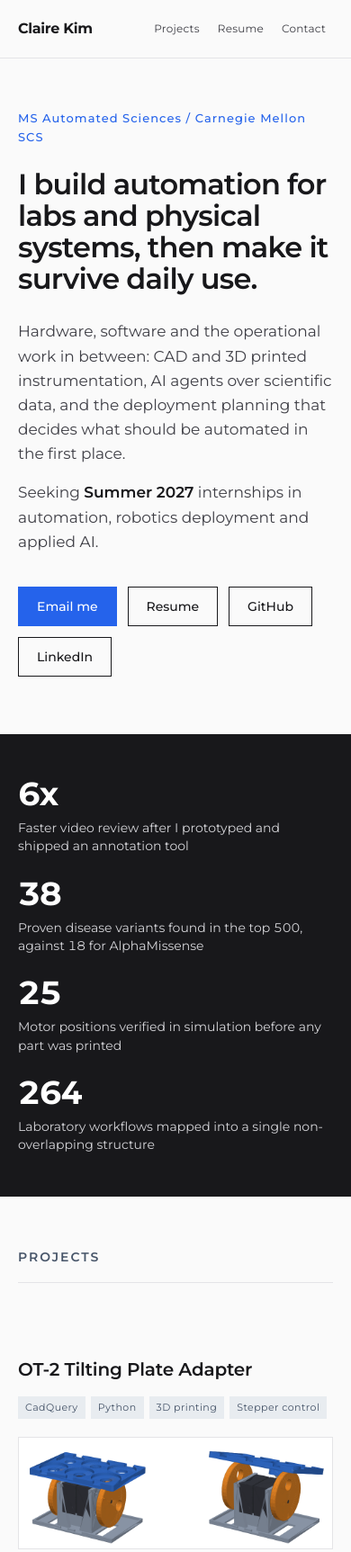
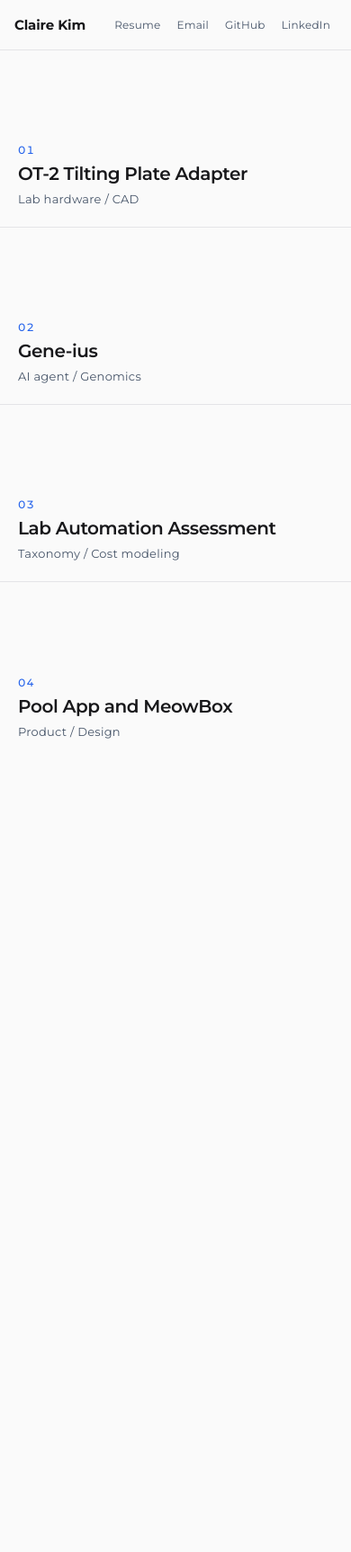
Before and after one commit to cykim5/cykim5.github.io, a plain HTML site: page index.html in a window 390 px wide. Shown: the top 1725 px of the page at 90% size. After the commit the page ends 844 px from the top, so only its background shows below. Drawn offline with Linux system fonts and the light colour scheme.

Commit message:
Projects only, as a full-screen grid of tiles
Each tile opens its detail in a dialog, so the page itself never
scrolls. Everything other than the projects is gone, apart from a
slim bar with the name and links.

```diff
--- a/index.html
+++ b/index.html
@@ -4,144 +4,118 @@
   <meta charset="utf-8">
   <meta name="viewport" content="width=device-width, initial-scale=1">
   <title>Claire Kim</title>
-  <meta name="description" content="Claire Kim. MS at Carnegie Mellon. Building automation and applied AI for laboratory and physical systems.">
+  <meta name="description" content="Claire Kim. Projects in laboratory automation, applied AI and physical systems.">
   <link rel="preconnect" href="https://fonts.googleapis.com">
   <link rel="preconnect" href="https://fonts.gstatic.com" crossorigin>
   <link href="https://fonts.googleapis.com/css2?family=Montserrat:wght@300;400;500;600;700&display=swap" rel="stylesheet">
   <link rel="stylesheet" href="style.css">
 </head>
 <body>
-  <a class="skip" href="#main">Skip to main content</a>
-
-  <header class="nav">
-    <div class="wrap nav-inner">
-      <a href="#top" class="logo">Claire Kim</a>
-      <nav aria-label="Sections">
-        <a href="#projects">Projects</a>
+  <header class="bar">
+    <span class="name">Claire Kim</span>
+    <nav class="bar-links" aria-label="Links">
       <a href="resume.pdf">Resume</a>
-        <a href="#contact">Contact</a>
+      <a href="mailto:cykim522@gmail.com">Email</a>
+      <a href="https://github.com/cykim5" target="_blank" rel="noopener">GitHub</a>
+      <a href="https://www.linkedin.com/in/claire--kim" target="_blank" rel="noopener">LinkedIn</a>
     </nav>
-    </div>
   </header>
 
-  <main id="main">
-    <section class="hero" id="top">
-      <div class="wrap">
-        <p class="eyebrow">MS Automated Sciences / Carnegie Mellon SCS</p>
-        <h1>I build automation for labs and physical systems, then make it survive daily use.</h1>
-        <p class="lede">
-          Hardware, software and the operational work in between: CAD and 3D printed
-          instrumentation, AI agents over scientific data, and the deployment planning
-          that decides what should be automated in the first place.
-        </p>
-        <p class="lede">
-          Seeking <strong>Summer 2027</strong> internships in automation, robotics
-          deployment and applied AI.
-        </p>
-        <div class="cta">
-          <a class="btn btn-primary" href="mailto:cykim522@gmail.com">Email me</a>
-          <a class="btn" href="resume.pdf">Resume</a>
-          <a class="btn" href="https://github.com/cykim5" target="_blank" rel="noopener">GitHub</a>
-          <a class="btn" href="https://www.linkedin.com/in/claire--kim" target="_blank" rel="noopener">LinkedIn</a>
-        </div>
-      </div>
-    </section>
+  <main>
+    <h1 class="sr-only">Projects by Claire Kim</h1>
+    <ul class="grid">
 
-    <section class="proof" aria-labelledby="proof-heading">
-      <div class="wrap">
-        <h2 id="proof-heading" class="sr-only">Selected results</h2>
-        <dl class="stats">
-          <div>
-            <dd><span class="figure">6x</span></dd>
-            <dt>Faster video review after I prototyped and shipped an annotation tool</dt>
-          </div>
-          <div>
-            <dd><span class="figure">38</span></dd>
-            <dt>Proven disease variants found in the top 500, against 18 for AlphaMissense</dt>
-          </div>
-          <div>
-            <dd><span class="figure">25</span></dd>
-            <dt>Motor positions verified in simulation before any part was printed</dt>
-          </div>
-          <div>
-            <dd><span class="figure">264</span></dd>
-            <dt>Laboratory workflows mapped into a single non-overlapping structure</dt>
-          </div>
-        </dl>
-      </div>
-    </section>
+      <li>
+        <button type="button" class="tile" data-open="p1" aria-haspopup="dialog">
+          <span class="tile-num">01</span>
+          <span class="tile-title">OT-2 Tilting Plate Adapter</span>
+          <span class="tile-kind">Lab hardware / CAD</span>
+        </button>
+      </li>
 
-    <section id="projects" class="section wrap">
-      <h2>Projects</h2>
+      <li>
+        <button type="button" class="tile" data-open="p2" aria-haspopup="dialog">
+          <span class="tile-num">02</span>
+          <span class="tile-title">Gene-ius</span>
+          <span class="tile-kind">AI agent / Genomics</span>
+        </button>
+      </li>
 
-      <article class="project">
-        <div class="project-head">
-          <h3>OT-2 Tilting Plate Adapter</h3>
+      <li>
+        <button type="button" class="tile" data-open="p3" aria-haspopup="dialog">
+          <span class="tile-num">03</span>
+          <span class="tile-title">Lab Automation Assessment</span>
+          <span class="tile-kind">Taxonomy / Cost modeling</span>
+        </button>
+      </li>
+
+      <li>
+        <button type="button" class="tile" data-open="p4" aria-haspopup="dialog">
+          <span class="tile-num">04</span>
+          <span class="tile-title">Pool App and MeowBox</span>
+          <span class="tile-kind">Product / Design</span>
+        </button>
+      </li>
+
+    </ul>
+  </main>
+
+  <dialog id="p1" class="sheet" aria-labelledby="p1-title">
+    <div class="sheet-inner">
+      <button type="button" class="close" data-close aria-label="Close">Close</button>
+      <p class="sheet-num">01</p>
+      <h2 id="p1-title">OT-2 Tilting Plate Adapter</h2>
       <p class="tags"><span>CadQuery</span><span>Python</span><span>3D printing</span><span>Stepper control</span></p>
-        </div>
-        <img class="project-img" src="images/tilt-adapter.png" alt="Computer model of the tilt adapter, level on the left and tilted back on the right" width="990" height="350" loading="lazy">
+      <img class="sheet-img" src="images/tilt-adapter.png" alt="Computer model of the tilt adapter, level on the left and tilted back on the right" width="990" height="350">
       <p>A 3D printed adapter that occupies one deck slot of an Opentrons OT-2 liquid handling robot and tilts the plate so liquid pools to one side of each well. Two stepper driven cams sit under a platform pivoting on a fixed ball, giving tilt in any direction up to 17 degrees.</p>
       <p>Written as a parametric CAD model rather than drawn by hand, so dimensions regenerate from a parameter block. Before anything was printed I simulated 25 motor position combinations and checked every one for collisions and for the platform staying seated.</p>
-      </article>
+    </div>
+  </dialog>
 
-      <article class="project">
-        <div class="project-head">
-          <h3>Gene-ius</h3>
+  <dialog id="p2" class="sheet" aria-labelledby="p2-title">
+    <div class="sheet-inner">
+      <button type="button" class="close" data-close aria-label="Close">Close</button>
+      <p class="sheet-num">02</p>
+      <h2 id="p2-title">Gene-ius</h2>
       <p class="tags"><span>LLM agents</span><span>Knowledge graphs</span><span>Python</span><span>Team of 5</span></p>
-        </div>
       <p>An AI agent that helps laboratories interpret genetic variants of uncertain significance, which account for roughly a third of variants in ClinVar. Across 23 retina and heart genes it ranks which variants to test first, then answers whether a variant is harmful, how it breaks the protein, which disease follows, and what treatment strategy might fit.</p>
       <p>Evaluated with a time machine design: the model sees only data available in January 2023 and is graded on variants experts resolved afterwards, so no variant is ever evidence for itself. It found 38 later-proven disease variants in its top 500, against 18 for AlphaMissense.</p>
       <p class="links">
         <a href="https://gene-ius-app.vercel.app" target="_blank" rel="noopener">Live demo</a>
         <a href="https://github.com/cykim5/Gene-ius" target="_blank" rel="noopener">GitHub</a>
       </p>
-      </article>
+    </div>
+  </dialog>
 
-      <article class="project">
-        <div class="project-head">
-          <h3>Lab Automation Assessment</h3>
+  <dialog id="p3" class="sheet" aria-labelledby="p3-title">
+    <div class="sheet-inner">
+      <button type="button" class="close" data-close aria-label="Close">Close</button>
+      <p class="sheet-num">03</p>
+      <h2 id="p3-title">Lab Automation Assessment</h2>
       <p class="tags"><span>Taxonomy</span><span>Python</span><span>Cost modeling</span><span>JavaScript</span></p>
-        </div>
       <p>A system for deciding which work in a laboratory is worth automating. A lab describes what it does, that description resolves to known workflows, and each one is then scored for feasibility and for return. Two pieces are built so far.</p>
-
       <div class="subproject">
-          <h4>Biological Workflow Map</h4>
+        <h3>Biological Workflow Map</h3>
         <p>A map of 264 wet-lab workflows across eight domains, built so that every workflow has exactly one place. Each is filed by what it produces, which is the only attribute that does not overlap, so the structure holds where field-based and technique-based classifications collapse. It is the base layer: feasibility and cost are scored against it rather than built into it, so the structure stays stable as robots improve.</p>
       </div>
-
       <div class="subproject">
-          <h4>Payback Calculator</h4>
+        <h3>Payback Calculator</h3>
         <p>Estimates when automating a laboratory step pays for itself, from sample volume, hands-on time, rerun rates, equipment cost and running costs. It shows what drives the savings and the sample volume at which automation starts to make sense.</p>
       </div>
-      </article>
+    </div>
+  </dialog>
 
-      <article class="project">
-        <div class="project-head">
-          <h3>Pool App and MeowBox</h3>
+  <dialog id="p4" class="sheet" aria-labelledby="p4-title">
+    <div class="sheet-inner">
+      <button type="button" class="close" data-close aria-label="Close">Close</button>
+      <p class="sheet-num">04</p>
+      <h2 id="p4-title">Pool App and MeowBox</h2>
       <p class="tags"><span>Product</span><span>Figma</span></p>
+      <p>Co-founded Pool App as product and UI/UX lead, defining user needs, prioritizing features and designing the workflows and prototypes.</p>
+      <p>MeowBox won its pitch competition and shipped a working build.</p>
     </div>
-        <p>Co-founded Pool App as product and UI/UX lead, defining user needs, prioritizing features and designing the workflows and prototypes. MeowBox won its pitch competition and shipped a working build.</p>
-      </article>
-    </section>
+  </dialog>
 
-    <section id="contact" class="contact">
-      <div class="wrap">
-        <h2>Get in touch</h2>
-        <p>Happy to talk about lab automation, physical AI deployment, or getting a prototype to the point where other people rely on it.</p>
-        <div class="cta">
-          <a class="btn btn-primary" href="mailto:cykim522@gmail.com">cykim522@gmail.com</a>
-          <a class="btn btn-onDark" href="resume.pdf">Resume</a>
-          <a class="btn btn-onDark" href="https://github.com/cykim5" target="_blank" rel="noopener">GitHub</a>
-          <a class="btn btn-onDark" href="https://www.linkedin.com/in/claire--kim" target="_blank" rel="noopener">LinkedIn</a>
-        </div>
-      </div>
-    </section>
-  </main>
-
-  <footer class="footer">
-    <div class="wrap">
-      <p>Claire Kim / Pittsburgh, Pennsylvania / English and Korean</p>
-    </div>
-  </footer>
+  <script src="app.js"></script>
 </body>
 </html>
--- a/style.css
+++ b/style.css
@@ -1,55 +1,39 @@
-/* Minimalism and Swiss Style: grid-based, monochrome with one accent,
-   square corners, no shadows, clear type hierarchy. */
+/* Projects only. The grid fills the viewport, so the page never scrolls.
+   Detail opens in a dialog. Swiss minimal: square corners, no shadows,
+   monochrome with one accent. */
 
 :root {
   --color-primary: #18181B;
   --color-on-primary: #FFFFFF;
   --color-secondary: #3F3F46;
   --color-accent: #2563EB;
-  --color-on-accent: #FFFFFF;
   --color-background: #FAFAFA;
-  --color-foreground: #09090B;
-  --color-card: #FFFFFF;
   --color-muted: #E8ECF0;
   --color-muted-foreground: #475569;
   --color-border: #E4E4E7;
-  --color-ring: #18181B;
 
-  /* One typeface for every letter on the page.
-     To switch to licensed Gotham, change this line and the font link
-     in index.html. Nothing else needs touching. */
+  /* One typeface for every letter. To switch to licensed Gotham, change
+     this line and the font link in index.html. Nothing else. */
   --font: "Montserrat", system-ui, -apple-system, sans-serif;
 
-  --radius: 0px;
-  --gap: 2rem;
-  --transition: 220ms ease;
+  --bar: 3.5rem;
+  --transition: 200ms ease;
 }
 
 * { box-sizing: border-box; }
 
-/* With a single typeface, numbers and dates carry the structure the
-   monospace used to, so they align on tabular figures. */
-.figure, .stats dt { font-variant-numeric: tabular-nums; }
-
-html { scroll-behavior: smooth; scroll-padding-top: 5rem; }
+html, body { height: 100%; }
 
 body {
   margin: 0;
   background: var(--color-background);
-  color: var(--color-foreground);
+  color: var(--color-primary);
   font-family: var(--font);
   font-size: 1rem;
   line-height: 1.6;
   -webkit-font-smoothing: antialiased;
+  overflow: hidden; /* the grid fits the viewport */
 }
-
-/* Accessibility */
-.skip {
-  position: absolute; left: -9999px; top: 0; z-index: 100;
-  background: var(--color-primary); color: var(--color-on-primary);
-  padding: 0.75rem 1.25rem; font-weight: 600; text-decoration: none;
-}
-.skip:focus { left: 0; }
 
 .sr-only {
   position: absolute; width: 1px; height: 1px;
@@ -58,189 +42,180 @@ body {
 }
 
 a:focus-visible, button:focus-visible {
-  outline: 3px solid var(--color-ring);
-  outline-offset: 3px;
+  outline: 3px solid var(--color-accent);
+  outline-offset: -3px;
 }
 
 @media (prefers-reduced-motion: reduce) {
-  html { scroll-behavior: auto; }
   *, *::before, *::after {
     animation-duration: 0.01ms !important;
     transition-duration: 0.01ms !important;
   }
 }
 
-.wrap { max-width: 72rem; margin: 0 auto; padding: 0 2rem; }
-
-/* Navigation */
-.nav {
-  position: sticky; top: 0; z-index: 20;
-  background: var(--color-background);
+/* Top bar */
+.bar {
+  height: var(--bar);
+  display: flex; align-items: center; justify-content: space-between;
+  gap: 1rem; padding: 0 1.5rem;
   border-bottom: 1px solid var(--color-border);
 }
-.nav-inner {
-  display: flex; align-items: center; justify-content: space-between;
-  gap: 1rem; min-height: 4rem;
+.name { font-weight: 700; font-size: 0.9375rem; letter-spacing: -.01em; white-space: nowrap; }
+.bar-links { display: flex; gap: 0.25rem; }
+.bar-links a {
+  display: inline-flex; align-items: center; min-height: 2.75rem;
+  padding: 0 0.625rem;
+  font-size: 0.8125rem; letter-spacing: .02em;
+  color: var(--color-muted-foreground); text-decoration: none; cursor: pointer;
+  transition: color var(--transition);
 }
-.logo {
-  font-family: var(--font); font-size: 1rem; font-weight: 700;
-  letter-spacing: -.02em; color: var(--color-primary); text-decoration: none;
-  white-space: nowrap;
+.bar-links a:hover { color: var(--color-primary); }
+
+/* Grid of project tiles */
+main { height: calc(100% - var(--bar)); }
+
+.grid {
+  list-style: none; margin: 0; padding: 0;
+  height: 100%;
+  display: grid;
+  grid-template-columns: repeat(2, 1fr);
+  grid-template-rows: repeat(2, 1fr);
 }
-.nav nav { display: flex; gap: 0.25rem; }
-.nav nav a {
-  display: inline-flex; align-items: center; min-height: 2.75rem;
-  padding: 0 0.75rem;
-  font-family: var(--font); font-size: 0.8125rem; letter-spacing: .02em;
-  color: var(--color-secondary); text-decoration: none; cursor: pointer;
-  transition: color var(--transition), background var(--transition);
-}
-.nav nav a:hover { background: var(--color-primary); color: var(--color-on-primary); }
+.grid li { display: flex; }
 
-/* Hero */
-.hero { padding: 6rem 0 4rem; }
-.eyebrow {
-  margin: 0 0 1.5rem;
-  font-family: var(--font); font-size: 0.8125rem; font-weight: 500;
-  letter-spacing: .08em; color: var(--color-accent);
-}
-h1 {
-  font-family: var(--font); font-weight: 600;
-  font-size: clamp(2rem, 4.4vw, 3.25rem); line-height: 1.1;
-  letter-spacing: -.025em; color: var(--color-primary);
-  margin: 0 0 1.75rem; max-width: 24ch;
-}
-.lede {
-  color: var(--color-secondary); font-size: 1.0625rem;
-  max-width: 60ch; margin: 0 0 1rem;
-}
-.lede strong { color: var(--color-primary); font-weight: 600; }
-
-/* Buttons */
-.cta { display: flex; flex-wrap: wrap; gap: 0.75rem; margin-top: 2.25rem; }
-.btn {
-  display: inline-flex; align-items: center; min-height: 2.75rem;
-  padding: 0 1.25rem;
-  border: 1px solid var(--color-primary); border-radius: var(--radius);
-  background: transparent; color: var(--color-primary);
-  font-family: var(--font); font-size: 0.875rem; font-weight: 500;
-  text-decoration: none; cursor: pointer;
+.tile {
+  flex: 1; width: 100%;
+  display: flex; flex-direction: column; align-items: flex-start; justify-content: flex-end;
+  gap: 0.375rem;
+  padding: clamp(1.25rem, 3vw, 2.5rem);
+  font: inherit; text-align: left; cursor: pointer;
+  background: var(--color-background); color: var(--color-primary);
+  border: 0;
+  border-right: 1px solid var(--color-border);
+  border-bottom: 1px solid var(--color-border);
   transition: background var(--transition), color var(--transition);
 }
-.btn:hover { background: var(--color-primary); color: var(--color-on-primary); }
-.btn-primary {
-  background: var(--color-accent); border-color: var(--color-accent);
-  color: var(--color-on-accent);
+.grid li:nth-child(even) .tile { border-right: 0; }
+.grid li:nth-child(n+3) .tile { border-bottom: 0; }
+
+.tile:hover { background: var(--color-primary); color: var(--color-on-primary); }
+.tile:hover .tile-num,
+.tile:hover .tile-kind { color: #A1A1AA; }
+
+.tile-num {
+  font-size: 0.75rem; font-weight: 500; letter-spacing: .1em;
+  color: var(--color-accent);
+  font-variant-numeric: tabular-nums;
+  transition: color var(--transition);
 }
-.btn-primary:hover { background: #1D4ED8; border-color: #1D4ED8; }
-.btn-onDark { border-color: rgba(255,255,255,.6); color: var(--color-on-primary); }
-.btn-onDark:hover { background: #FFFFFF; color: var(--color-primary); }
-
-/* Results band */
-.proof {
-  background: var(--color-primary); color: var(--color-on-primary);
-  padding: 3rem 0;
+.tile-title {
+  font-size: clamp(1.25rem, 2.6vw, 2rem); font-weight: 600;
+  line-height: 1.15; letter-spacing: -.02em;
+  max-width: 16ch;
 }
-.stats {
-  display: grid; grid-template-columns: repeat(4, 1fr);
-  gap: var(--gap); margin: 0;
-}
-.stats > div { margin: 0; }
-.stats dd { margin: 0; }
-.figure {
-  display: block; font-family: var(--font); font-size: 2.5rem;
-  font-weight: 700; line-height: 1; letter-spacing: -.04em; color: #FFFFFF;
-  margin-bottom: 0.625rem;
-}
-.stats dt { font-size: 0.875rem; line-height: 1.45; color: #D4D4D8; }
-
-/* Sections */
-.section { padding: 5rem 2rem; }
-h2 {
-  font-family: var(--font); font-weight: 600; font-size: 0.875rem;
-  letter-spacing: .14em; text-transform: uppercase;
+.tile-kind {
+  font-size: 0.8125rem; letter-spacing: .02em;
   color: var(--color-muted-foreground);
-  margin: 0 0 2.5rem; padding-bottom: 1rem;
-  border-bottom: 1px solid var(--color-border);
-}
-h3 { font-family: var(--font); font-size: 1.25rem; font-weight: 600; margin: 0; color: var(--color-primary); letter-spacing: -.01em; }
-
-/* Projects */
-.project {
-  padding: 2.5rem 0;
-  border-bottom: 1px solid var(--color-border);
-  display: grid; grid-template-columns: 1fr 2fr; gap: var(--gap);
-  align-items: start;
-}
-.project:last-child { border-bottom: 0; }
-.project-head { grid-column: 1; }
-.project > p, .project > .links { grid-column: 2; margin: 0 0 1rem; color: var(--color-secondary); }
-.project > p:last-of-type { margin-bottom: 0; }
-.project-img {
-  grid-column: 2; width: 100%; height: auto; display: block;
-  border: 1px solid var(--color-border); background: #FFFFFF;
-  margin-bottom: 0.5rem;
+  transition: color var(--transition);
 }
 
-.tags { display: flex; flex-wrap: wrap; gap: 0.375rem; margin: 0.875rem 0 0; }
+/* Detail sheet */
+.sheet {
+  width: min(46rem, 100%);
+  max-height: 86vh;
+  margin: auto;
+  padding: 0;
+  border: 1px solid var(--color-primary);
+  background: var(--color-background);
+  color: var(--color-primary);
+}
+.sheet::backdrop { background: rgba(24, 24, 27, .55); }
+.sheet-inner { padding: clamp(1.5rem, 4vw, 2.75rem); position: relative; }
+
+.close {
+  position: absolute; top: 0.75rem; right: 0.75rem;
+  min-height: 2.75rem; padding: 0 1rem;
+  font: inherit; font-size: 0.8125rem; font-weight: 500; letter-spacing: .02em;
+  background: transparent; color: var(--color-muted-foreground);
+  border: 1px solid var(--color-border); cursor: pointer;
+  transition: background var(--transition), color var(--transition);
+}
+.close:hover { background: var(--color-primary); color: var(--color-on-primary); }
+
+.sheet-num {
+  margin: 0 0 0.5rem;
+  font-size: 0.75rem; font-weight: 500; letter-spacing: .1em;
+  color: var(--color-accent); font-variant-numeric: tabular-nums;
+}
+.sheet h2 {
+  margin: 0 0 0.875rem;
+  font-size: clamp(1.5rem, 3.5vw, 2.125rem); font-weight: 600;
+  line-height: 1.15; letter-spacing: -.02em;
+  padding-right: 5rem;
+}
+.sheet p { color: var(--color-secondary); margin: 0 0 1rem; }
+.sheet p:last-child { margin-bottom: 0; }
+
+.tags { display: flex; flex-wrap: wrap; gap: 0.375rem; margin: 0 0 1.5rem; }
 .tags span {
-  font-family: var(--font); font-size: 0.6875rem; letter-spacing: .04em;
+  font-size: 0.6875rem; letter-spacing: .04em;
   padding: 0.25rem 0.5rem;
   background: var(--color-muted); color: var(--color-muted-foreground);
 }
 
-.links { display: flex; flex-wrap: wrap; gap: 1.5rem; }
+.sheet-img {
+  display: block; width: 100%; height: auto;
+  margin: 0 0 1.5rem;
+  border: 1px solid var(--color-border); background: #FFFFFF;
+}
+
+.links { display: flex; flex-wrap: wrap; gap: 1.5rem; margin: 1.25rem 0 0; }
 .links a {
   display: inline-flex; align-items: center; min-height: 2.75rem;
-  font-family: var(--font); font-size: 0.8125rem; font-weight: 500;
+  font-size: 0.875rem; font-weight: 500;
   color: var(--color-accent); text-decoration: none; cursor: pointer;
   border-bottom: 1px solid transparent;
   transition: border-color var(--transition);
 }
 .links a:hover { border-bottom-color: var(--color-accent); }
 
-/* Sub-projects inside a project */
 .subproject {
-  grid-column: 2;
-  padding-top: 1.25rem; margin-top: 0.25rem;
+  padding-top: 1.25rem; margin-top: 1.25rem;
   border-top: 1px solid var(--color-border);
 }
-.subproject h4 {
+.subproject h3 {
   margin: 0 0 0.5rem;
   font-size: 0.9375rem; font-weight: 600; color: var(--color-primary);
 }
-.subproject p { margin: 0; color: var(--color-secondary); }
 
-/* Contact */
-.contact {
-  background: var(--color-primary); color: var(--color-on-primary);
-  padding: 5rem 0;
-}
-.contact h2 { color: #A1A1AA; border-bottom-color: rgba(255,255,255,.2); }
-.contact p { color: #D4D4D8; max-width: 56ch; margin: 0; }
-
-.footer { padding: 2rem 0 3rem; border-top: 1px solid var(--color-border); }
-.footer p {
-  margin: 0; font-family: var(--font); font-size: 0.75rem;
-  color: var(--color-muted-foreground);
+/* Responsive */
+@media (max-width: 48rem) {
+  .bar { padding: 0 1rem; }
+  .bar-links a { padding: 0 0.4375rem; font-size: 0.75rem; }
+  .tile-title { max-width: none; }
 }
 
-/* Responsive */
-@media (max-width: 64rem) {
-  .stats { grid-template-columns: repeat(2, 1fr); }
-  .project { grid-template-columns: 1fr; gap: 1.25rem; }
-  .project-head, .project > p, .project > .links, .project-img,
-  .subproject { grid-column: 1; }
+/* Short or narrow screens: let the grid stack and the page scroll,
+   since four tiles cannot stay legible in a tiny viewport. */
+@media (max-width: 34rem), (max-height: 30rem) {
+  body { overflow: auto; }
+  /* min-height alone gives the grid no definite height to fill, so main
+     becomes a flex column and the grid takes the remaining space. */
+  main {
+    height: auto; min-height: calc(100% - var(--bar));
+    display: flex; flex-direction: column;
+  }
+  .grid {
+    flex: 1;
+    grid-template-columns: 1fr;
+    grid-template-rows: none;
+    grid-auto-rows: minmax(7rem, 1fr);
+  }
+  .tile {
+    justify-content: flex-end;
+    border-right: 0; border-bottom: 1px solid var(--color-border);
+  }
+  .grid li:nth-child(n+3) .tile { border-bottom: 1px solid var(--color-border); }
+  .grid li:last-child .tile { border-bottom: 0; }
+  .sheet { max-height: 92vh; }
 }
-
-@media (max-width: 48rem) {
-  .hero { padding-top: 3.5rem; }
-}
-
-@media (max-width: 30rem) {
-  .wrap { padding: 0 1.25rem; }
-  .section { padding: 3.5rem 1.25rem; }
-  .stats { grid-template-columns: 1fr; gap: 1.5rem; }
-  .figure { font-size: 2.25rem; }
-  .nav nav a { padding: 0 0.5rem; font-size: 0.75rem; }
-}
```
Also changed, not shown: app.js (added, +31 -0 lines). Lines whose indentation alone changed are shown as unchanged.
